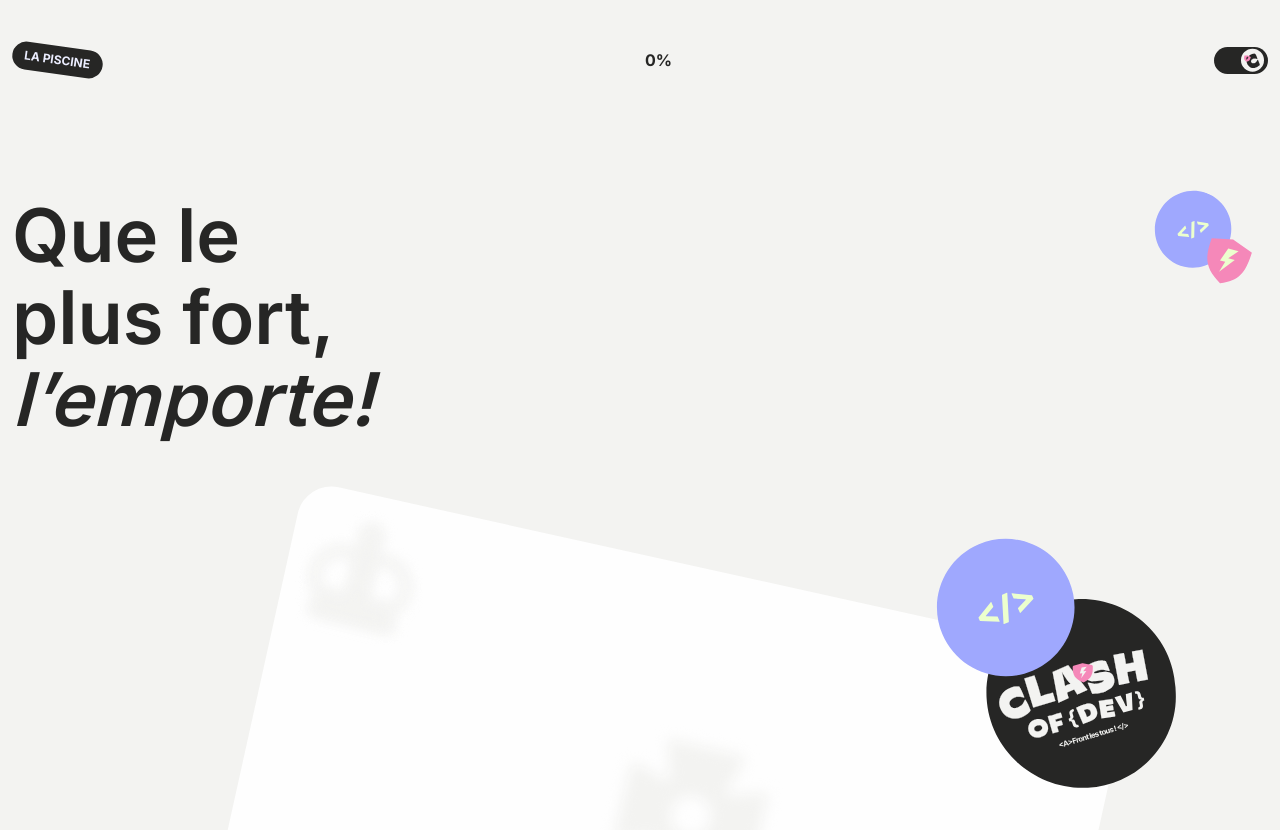
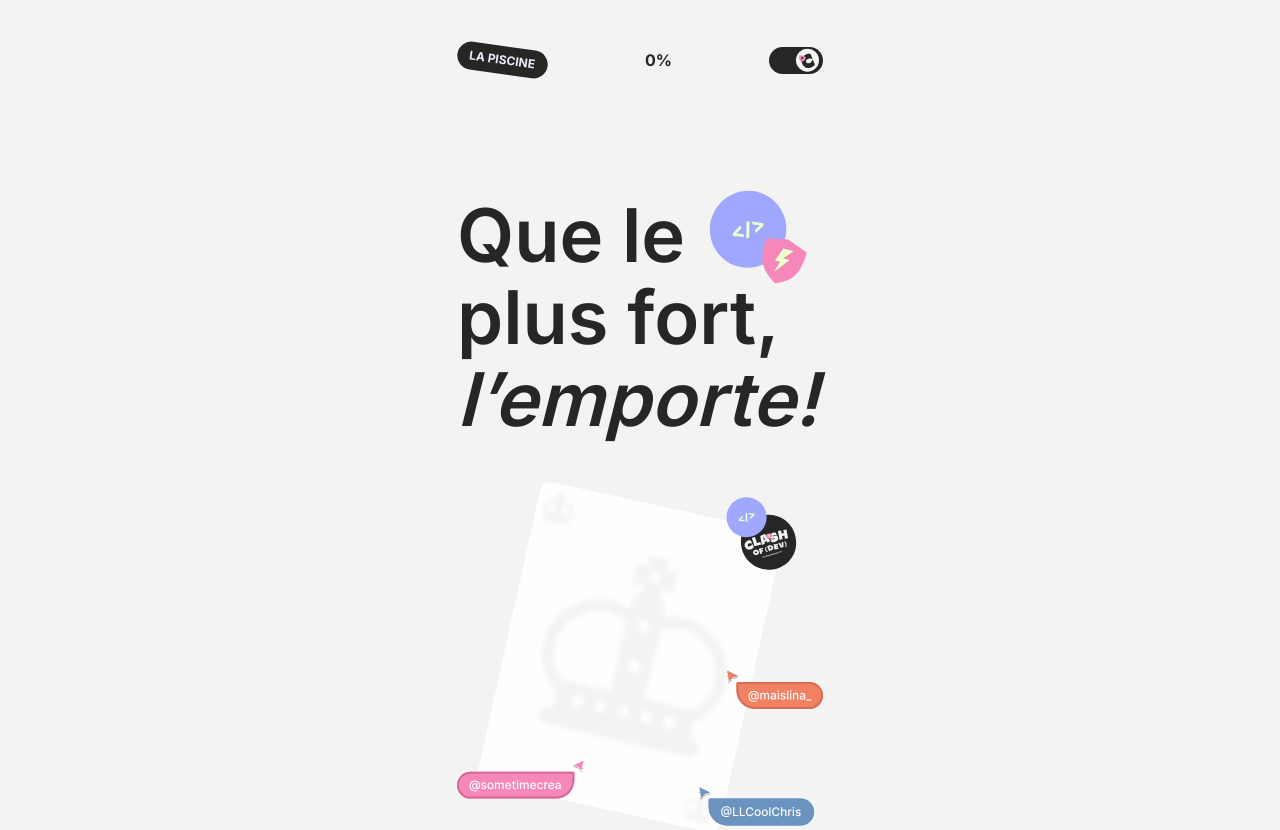
Before and after one commit to SebastienLaurentt/ClashOfDev, a React (Vite) app: page / in a window 1280 px wide. Shown: the top 830 px of the page. Built offline with nearby package versions, Linux system fonts and the light colour scheme.

Commit message:
update responsive

```diff
--- a/src/App.tsx
+++ b/src/App.tsx
@@ -6,7 +6,7 @@ import PiscineLogo from "./components/PiscineLogo";
 function App() {
   return (
     <main className=" py-10 2xl:py-8 2xl:px-0 bg-[#F3F3F1] text-[#262625] font-medium overflow-x-hidden">
-      <header className="min-h-[40px] mx-auto px-3 2xl:px-0 max-w-[1440px] w-full flex flex-row justify-between items-center mb-[114px] 2xl:mb-[141px]">
+      <header className="min-h-[40px] max-w-[366px]  mx-auto 2xl:px-0 2xl:max-w-[1440px]  flex flex-row justify-between items-center mb-[114px] 2xl:mb-[141px]">
         <PiscineLogo />
         <span className="font-bold">0%</span>
         <img src={SwitchLogo} alt="" />
@@ -15,7 +15,7 @@ function App() {
       <HeroSection />
       <CardsSection />
 
-      <footer className="min-h-[40px] flex flex-row justify-between mx-auto max-w-[1440px] items-center px-3 2xl:px-0">
+      <footer className="min-h-[40px] max-w-[366px] flex flex-row justify-between mx-auto 2xl:max-w-[1440px] items-center px-3 2xl:px-0">
         <PiscineLogo />
         <span className="font-bold">100%</span>
         <span className="font-bold">@2024</span>
--- a/src/components/LandingSections/HeroSection.tsx
+++ b/src/components/LandingSections/HeroSection.tsx
@@ -5,7 +5,7 @@ import StrongerVector from "../../assets/strongerVector.svg";
 const HeroSection = () => {
   return (
     <section className="2xl:mb-[100px] mb-[101px]">
-      <div className="flex flex-col px-3 2xl:px-0 max-w-[1440px] mx-auto 2xl:flex-row 2xl:justify-between 2xl:items-center mb-[100px] 2xl:mb-40">
+      <div className="flex flex-col 2xl:px-0 max-w-[366px]  2xl:max-w-[1440px] mx-auto 2xl:flex-row 2xl:justify-between 2xl:items-center mb-[100px] 2xl:mb-40">
         <div className="flex flex-col mb-10 2xl:mb-0 text-[74px] leading-[82px] 2xl:text-[115px] 2xl:leading-[123px] font-semibold text-[#262625]">
           <span className="2xl:hidden">
             <span className="flex flex-row items-center justify-between">
```
